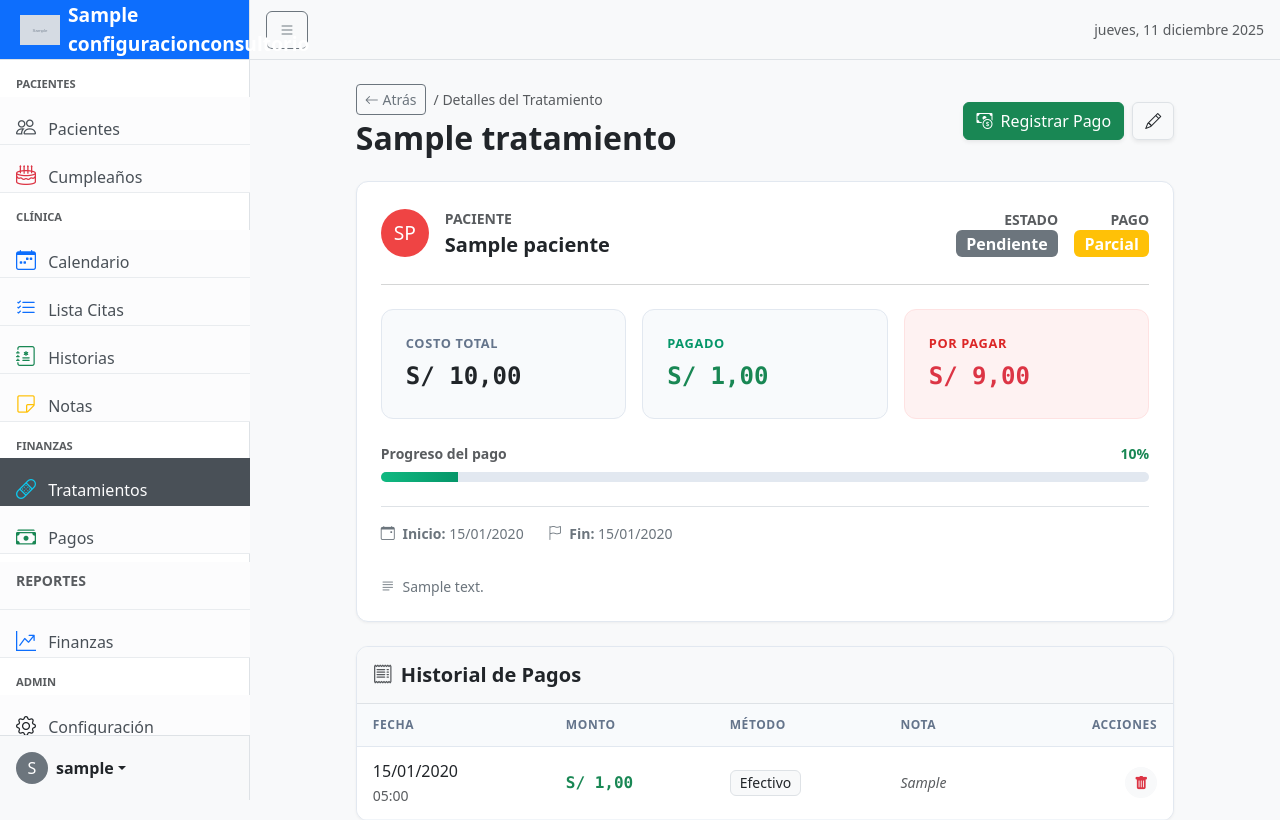
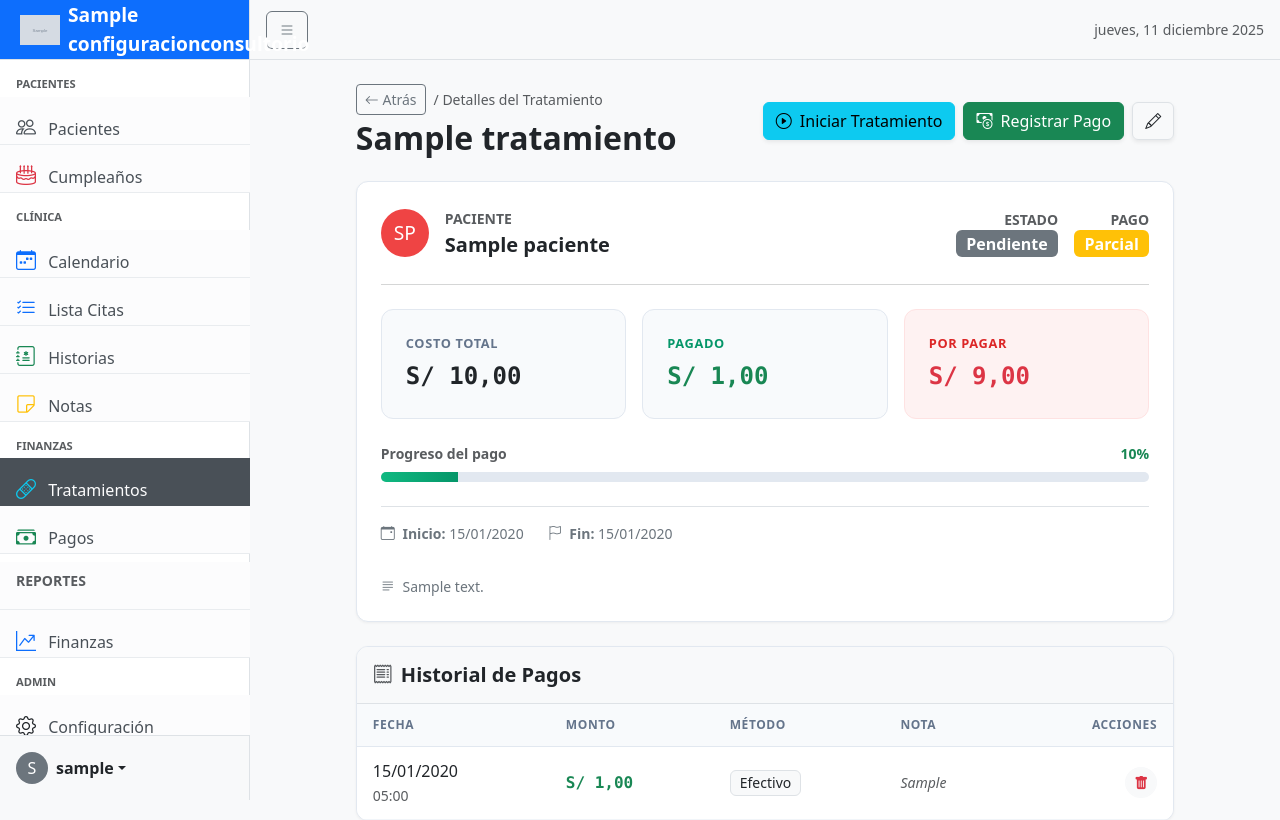
Before and after one commit to pantera3000/etapa6_dramarquez, a Django app: page /tratamientos/1/ in a window 1280 px wide. Shown: the top 820 px of the page. Run offline with Django 5.2, Linux system fonts and the light colour scheme; a user stored in the database is signed in; tables that the repository leaves empty hold one stand-in row (values such as "Sample post"); grey boxes marked "Sample" are stand-in pictures; data that the repository does not hold is empty; some libraries are stand-ins or nearby versions.

Commit message:
feat: se mejoro los estados de los apgos de tratamiento - ok  - 2025-12-12_11-30

```diff
--- a/tratamientos/models.py
+++ b/tratamientos/models.py
@@ -83,11 +83,8 @@ class Tratamiento(models.Model):
         else:
             return 'parcial'
 
-    def save(self, *args, **kwargs):
-        # Actualizar estado automáticamente si se marca fecha_fin
-        if self.fecha_fin and self.estado != 'completado':
-            self.estado = 'completado'
-        super().save(*args, **kwargs)
+    # Método save sin lógica de auto-completado
+    # El estado se maneja manualmente con botones
 
 
 
@@ -156,4 +153,7 @@ class Pago(models.Model):
 
     def save(self, *args, **kwargs):
         super().save(*args, **kwargs)
-        # Actualizar estado del tratamiento al guardar un pago
+        # Auto-cambiar tratamiento a "en progreso" al registrar primer pago
+        if self.tratamiento.estado == 'pendiente':
+            self.tratamiento.estado = 'en_progreso'
+            self.tratamiento.save()
--- a/tratamientos/templates/tratamientos/detalle_tratamiento.html
+++ b/tratamientos/templates/tratamientos/detalle_tratamiento.html
@@ -60,6 +60,20 @@
                 <h2 class="mb-0 fw-bold text-dark text-break">{{ tratamiento.nombre }}</h2>
             </div>
             <div class="d-flex gap-2 w-100 w-md-auto justify-content-start justify-content-md-end">
+                {% if tratamiento.estado == 'pendiente' %}
+                <a href="{% url 'tratamientos:iniciar_tratamiento' tratamiento.pk %}"
+                   class="btn btn-info shadow-sm text-nowrap"
+                   onclick="return confirm('¿Iniciar este tratamiento?')">
+                    <i class="bi bi-play-circle me-1"></i> Iniciar Tratamiento
+                </a>
+                {% endif %}
+                {% if tratamiento.deuda == 0 and tratamiento.estado != 'completado' %}
+                <a href="{% url 'tratamientos:marcar_completado' tratamiento.pk %}"
+                   class="btn btn-primary shadow-sm text-nowrap"
+                   onclick="return confirm('¿Marcar este tratamiento como completado?')">
+                    <i class="bi bi-check-circle me-1"></i> Marcar como Completado
+                </a>
+                {% endif %}
                 <a href="{% url 'tratamientos:crear_pago' tratamiento.pk %}" class="btn btn-success shadow-sm text-nowrap">
                     <i class="bi bi-cash-coin me-1"></i> Registrar Pago
                 </a>
--- a/tratamientos/urls.py
+++ b/tratamientos/urls.py
@@ -14,6 +14,8 @@ urlpatterns = [
     path('<int:pk>/editar/', views.EditarTratamientoView.as_view(), name='editar'),
     path('<int:pk>/eliminar/', views.EliminarTratamientoView.as_view(), name='eliminar'),
     path('<int:pk>/eliminar/', views.EliminarTratamientoView.as_view(), name='eliminar_tratamiento'),
+    path('<int:pk>/marcar-completado/', views.marcar_completado, name='marcar_completado'),
+    path('<int:pk>/iniciar/', views.iniciar_tratamiento, name='iniciar_tratamiento'),
 
     # Pagos
     path('<int:tratamiento_id>/pago/nuevo/', views.CrearPagoView.as_view(), name='crear_pago'),
--- a/tratamientos/views.py
+++ b/tratamientos/views.py
@@ -119,19 +119,6 @@ class CrearTratamientoView(LoginRequiredMixin, CreateView):
             return reverse_lazy('pacientes:detalle', kwargs={'pk': paciente_id}) + '?tratamientos_page=1'
         return reverse_lazy('tratamientos:lista')
 
-def form_valid(self, form):
-    tratamiento = form.save(commit=False)
-    # Actualizar estado basado en fecha_fin
-    if tratamiento.fecha_fin:
-        tratamiento.estado = 'completado'
-    else:
-        # Si no tiene fecha_fin, mantener o ajustar según lógica clínica
-        if tratamiento.estado == 'completado':
-            tratamiento.estado = 'en_progreso'
-    tratamiento.save()
-    messages.success(self.request, "Tratamiento actualizado exitosamente.")
-    return super().form_valid(form)
-
 class EliminarTratamientoView(LoginRequiredMixin, DeleteView):
     model = Tratamiento
     template_name = 'tratamientos/eliminar_tratamiento.html'
@@ -166,15 +153,6 @@ class EditarTratamientoView(LoginRequiredMixin, UpdateView):
         return reverse('tratamientos:detalle', kwargs={'pk': self.object.pk})
 
     def form_valid(self, form):
-        tratamiento = form.save(commit=False)
-        # Actualizar estado basado en fecha_fin
-        if tratamiento.fecha_fin:
-            tratamiento.estado = 'completado'
-        else:
-            # Si no tiene fecha_fin, no debe estar como completado
-            if tratamiento.estado == 'completado':
-                tratamiento.estado = 'en_progreso'
-        tratamiento.save()
         messages.success(self.request, "Tratamiento actualizado exitosamente.")
         return super().form_valid(form)
 
@@ -218,6 +196,39 @@ class EliminarPagoView(LoginRequiredMixin, DeleteView):
     def delete(self, request, *args, **kwargs):
         messages.success(request, "Pago eliminado exitosamente.")
         return super().delete(request, *args, **kwargs)
+
+
+# Vista para marcar tratamiento como completado manualmente
+from django.utils import timezone
+
+def marcar_completado(request, pk):
+    """Marca un tratamiento como completado si la deuda es cero"""
+    tratamiento = get_object_or_404(Tratamiento, pk=pk)
+
+    if tratamiento.deuda == 0:
+        tratamiento.estado = 'completado'
+        if not tratamiento.fecha_fin:
+            tratamiento.fecha_fin = timezone.now().date()
+        tratamiento.save()
+        messages.success(request, f"Tratamiento '{tratamiento.nombre}' marcado como completado.")
+    else:
+        messages.error(request, "No se puede completar un tratamiento con deuda pendiente.")
+
+    return redirect('tratamientos:detalle', pk=pk)
+
+
+def iniciar_tratamiento(request, pk):
+    """Inicia un tratamiento manualmente (pendiente → en progreso)"""
+    tratamiento = get_object_or_404(Tratamiento, pk=pk)
+
+    if tratamiento.estado == 'pendiente':
+        tratamiento.estado = 'en_progreso'
+        tratamiento.save()
+        messages.success(request, f"Tratamiento '{tratamiento.nombre}' iniciado.")
+    else:
+        messages.info(request, "El tratamiento ya está en progreso o completado.")
+
+    return redirect('tratamientos:detalle', pk=pk)
 
 
 
```
Also changed, not shown: reportes/views.py (+9 -2 lines).
